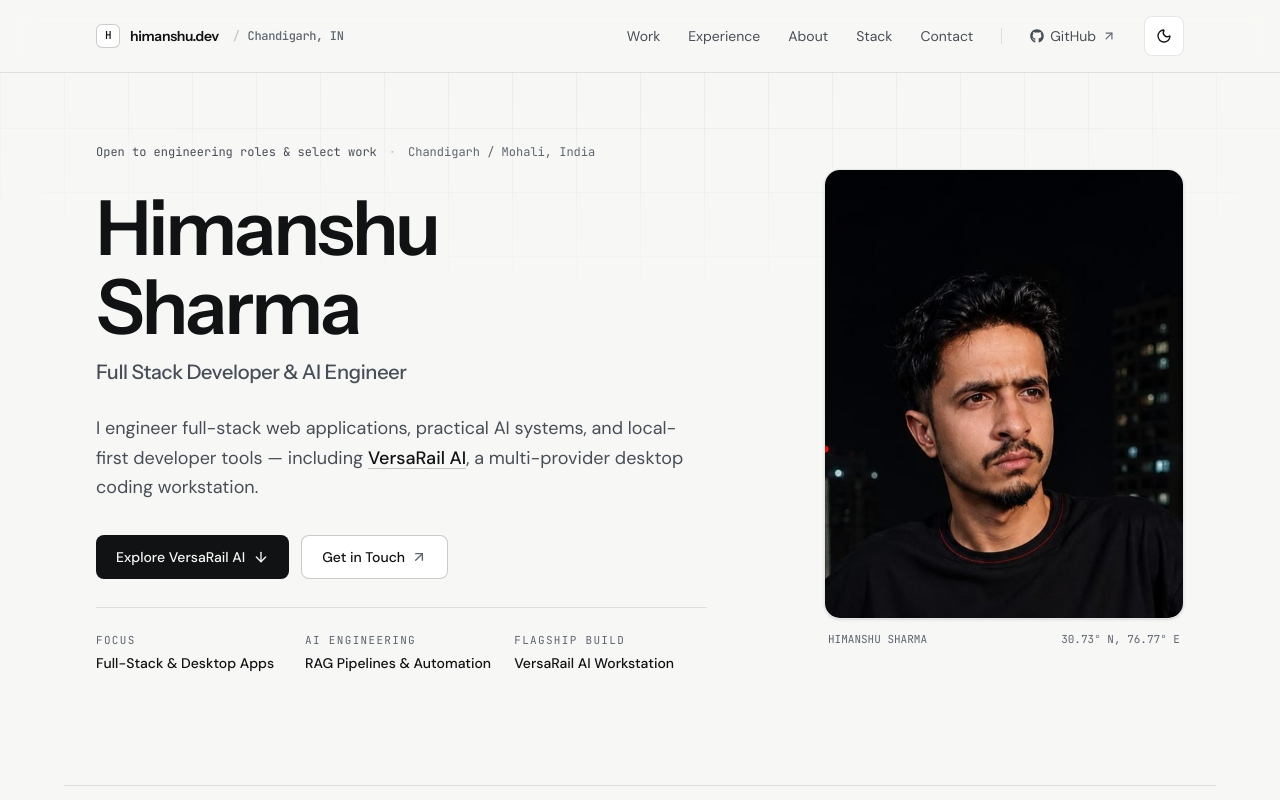
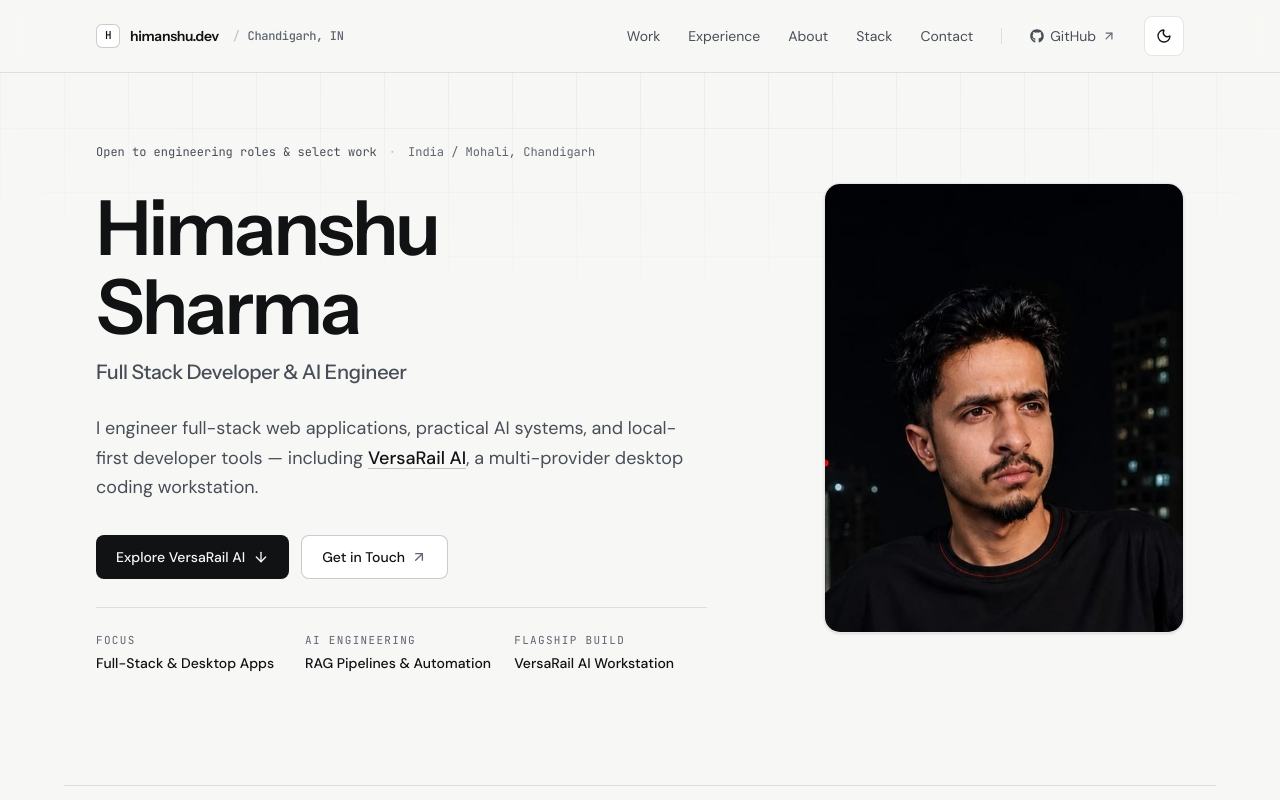
Before and after one commit to himanshu-dot-dev/himanshu-dot-dev-portfolio, a React (Vite) app: page / in a window 1280 px wide. Shown: the top 800 px of the page. Built offline with nearby package versions, Linux system fonts and the light colour scheme.

Commit message:
remove figcaption

```diff
--- a/index.html
+++ b/index.html
@@ -26,7 +26,7 @@
     <title>Himanshu Sharma — Full Stack Developer &amp; AI Engineer</title>
     <meta
       name="description"
-      content="Portfolio of Himanshu Sharma, a Full Stack Developer and AI Engineer in Chandigarh / Mohali, India building practical GenAI systems, RAG pipelines, and local-first developer tools including VersaRail AI."
+      content="Portfolio of Himanshu Sharma, a Full Stack Developer and AI Engineer in India / Mohali, Chandigarh building practical GenAI systems, RAG pipelines, and local-first developer tools including VersaRail AI."
     />
     <meta name="author" content="Himanshu Sharma" />
 
@@ -70,7 +70,7 @@
         "email": "mailto:himanshudotdev2003@gmail.com",
         "address": {
           "@type": "PostalAddress",
-          "addressLocality": "Chandigarh / Mohali",
+          "addressLocality": "India / Mohali, Chandigarh",
           "addressCountry": "IN"
         },
         "sameAs": [
--- a/src/App.jsx
+++ b/src/App.jsx
@@ -181,7 +181,7 @@ export default function App() {
 
       {/* Clean Colophon Footer */}
       <footer className="relative z-10 py-8 px-5 sm:px-8 max-w-6xl mx-auto border-t border-[var(--border-subtle)] flex flex-col sm:flex-row items-center justify-between gap-4 text-xs font-mono text-[var(--text-muted)]">
-        <p>© {CURRENT_YEAR} Himanshu Sharma · Chandigarh / Mohali, India</p>
+        <p>© {CURRENT_YEAR} Himanshu Sharma · India / Mohali, Chandigarh</p>
         <a
           href="#top"
           onClick={(e) => handleNavigate(e, '#top')}
--- a/src/components/About.jsx
+++ b/src/components/About.jsx
@@ -42,7 +42,7 @@ export default function About() {
             Full-stack software with practical AI systems underneath.
           </h2>
           <p className="font-mono text-xs text-[var(--text-muted)] pt-2">
-            Based in Chandigarh / Mohali, India
+            Based in India / Mohali, Chandigarh
           </p>
         </div>
 
--- a/src/components/Hero.jsx
+++ b/src/components/Hero.jsx
@@ -62,7 +62,7 @@ export default function Hero({ ready, onNavigate }) {
               <span>Open to engineering roles &amp; select work</span>
             </span>
             <span aria-hidden="true" className="hidden sm:inline text-[var(--border-strong)]">·</span>
-            <span>Chandigarh / Mohali, India</span>
+            <span>India / Mohali, Chandigarh</span>
           </div>
 
           {/* Primary Heading & Role */}
@@ -150,9 +150,9 @@ export default function Hero({ ready, onNavigate }) {
 
         {/* Right column: Clean, unencumbered portrait frame */}
         <div className="lg:col-span-5 flex justify-center lg:justify-end">
-          <figure
+          <div
             ref={portraitRef}
-            className="w-full max-w-[360px] space-y-3"
+            className="w-full max-w-[360px]"
           >
             <div className="relative aspect-[4/5] rounded-2xl overflow-hidden border border-[var(--border-subtle)] bg-[var(--bg-surface)] shadow-sm dark:shadow-none">
               <img
@@ -163,12 +163,7 @@ export default function Hero({ ready, onNavigate }) {
                 className="w-full h-full object-cover object-top"
               />
             </div>
-
-            <figcaption className="flex items-center justify-between px-1 text-[11px] font-mono text-[var(--text-muted)]">
-              <span>HIMANSHU SHARMA</span>
-              <span>30.73° N, 76.77° E</span>
-            </figcaption>
-          </figure>
+          </div>
         </div>
       </div>
     </section>
```
